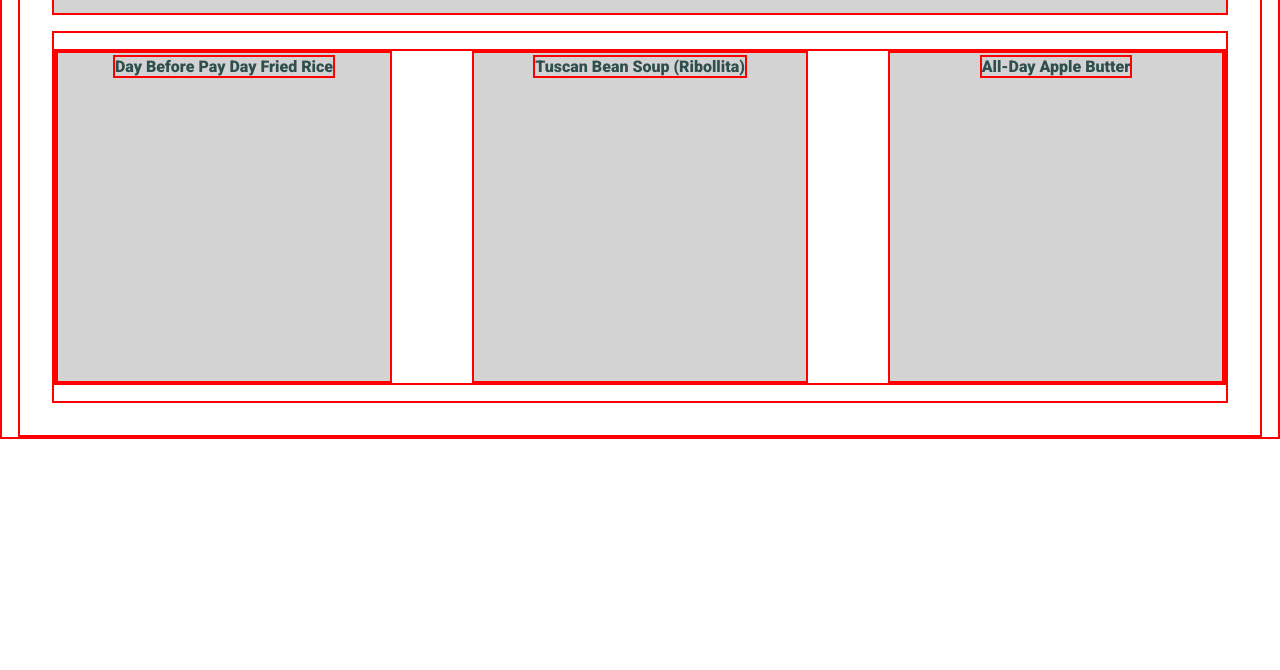
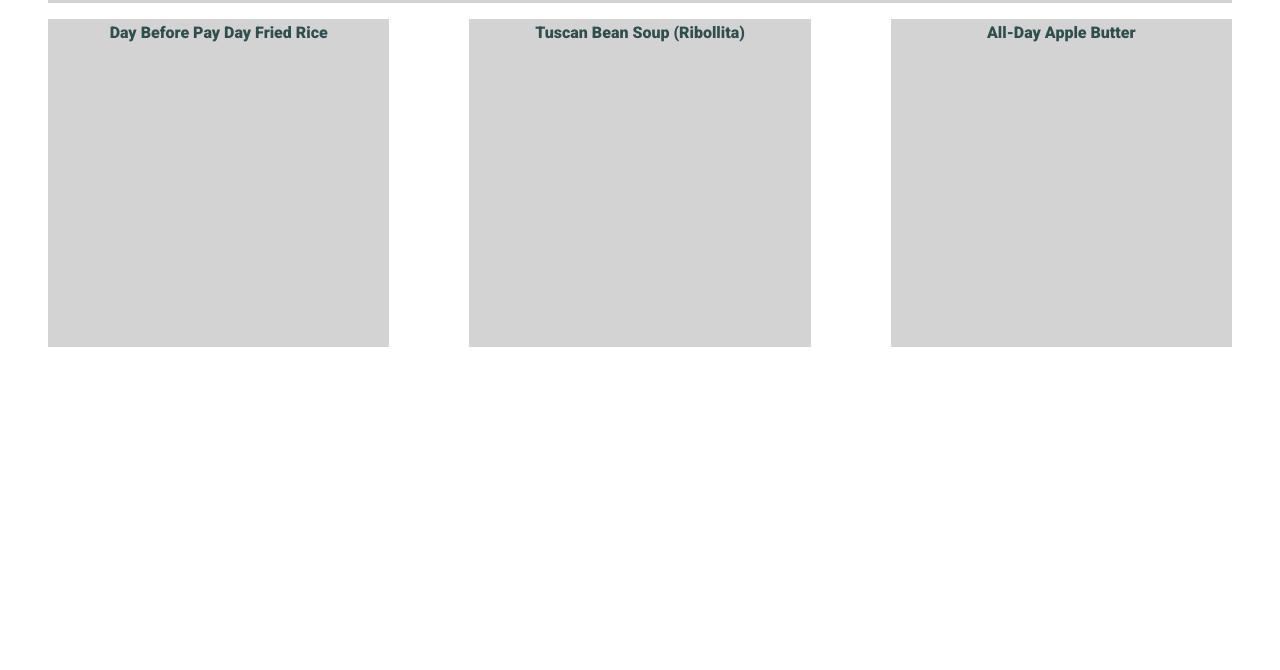
Before and after one commit to th3grimreaper/odin-recipes, a plain HTML site: page index.html in a window 1280 px wide. Shown: the part 130-800 px from the top of the page. Drawn offline with Linux system fonts and the light colour scheme.

Commit message:
remove universal border from homepage

```diff
--- a/styles/homestyle.css
+++ b/styles/homestyle.css
@@ -1,6 +1,3 @@
-* {
-  border: 2px solid red;
-}
 
 html {
   font-size: 16px;
```
